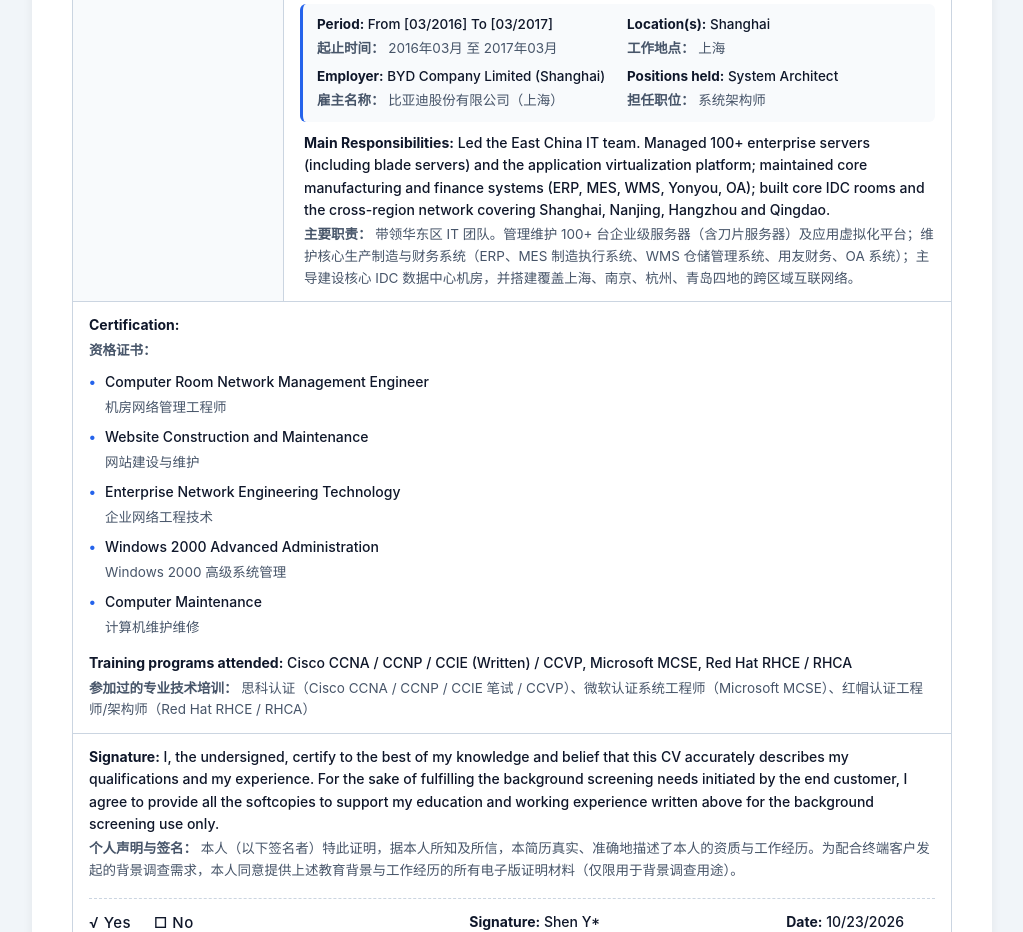
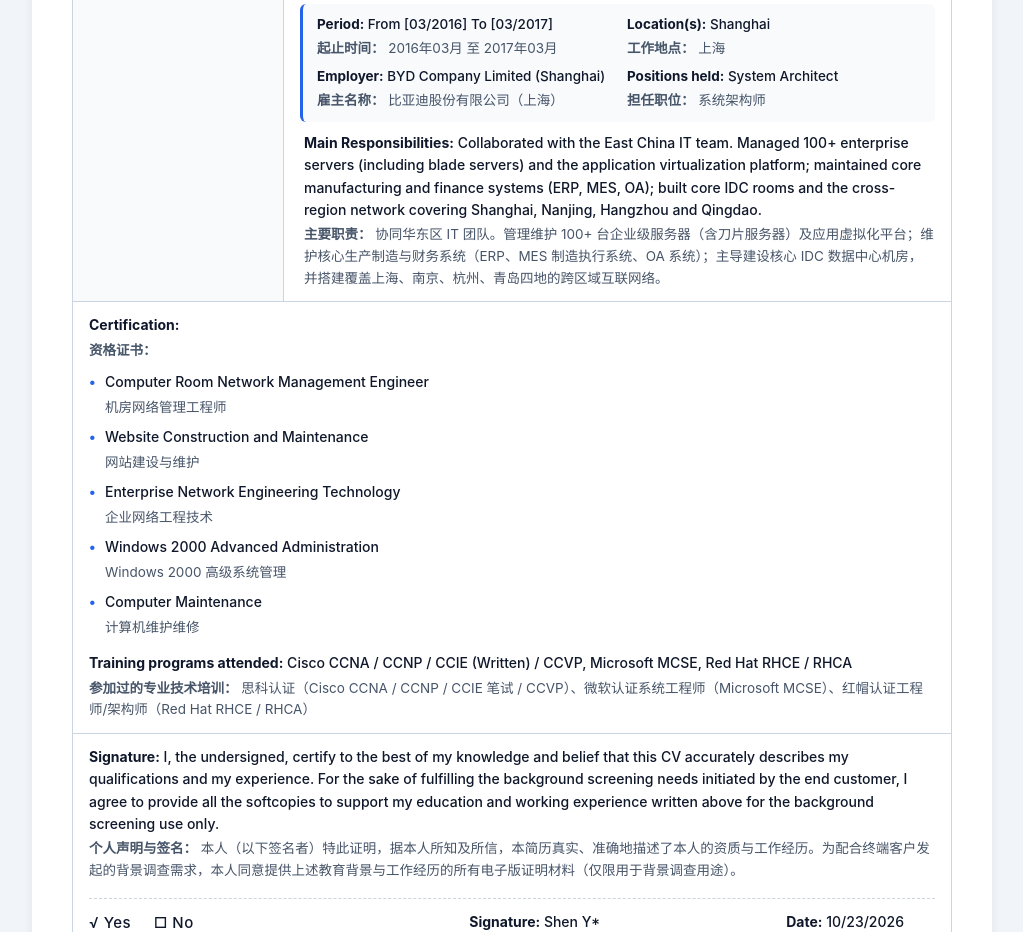
Before and after one commit to guiren88/cv, a plain HTML site: page index.html in a window 1280 px wide. Shown: the part 1880-2812 px from the top of the page, without its empty margins (128-1151 px from the left). Drawn offline with Linux system fonts and the light colour scheme.

Commit message:
Revise BYD responsibilities wording (EN & ZH)

```diff
--- a/index.html
+++ b/index.html
@@ -488,8 +488,8 @@
                 </div>
               </div>
               <div class="job-duty">
-                <span class="en"><strong>Main Responsibilities:</strong> Led the East China IT team. Managed 100+ enterprise servers (including blade servers) and the application virtualization platform; maintained core manufacturing and finance systems (ERP, MES, WMS, Yonyou, OA); built core IDC rooms and the cross-region network covering Shanghai, Nanjing, Hangzhou and Qingdao.</span>
-                <span class="zh"><strong>主要职责：</strong> 带领华东区 IT 团队。管理维护 100+ 台企业级服务器（含刀片服务器）及应用虚拟化平台；维护核心生产制造与财务系统（ERP、MES 制造执行系统、WMS 仓储管理系统、用友财务、OA 系统）；主导建设核心 IDC 数据中心机房，并搭建覆盖上海、南京、杭州、青岛四地的跨区域互联网络。</span>
+                <span class="en"><strong>Main Responsibilities:</strong> Collaborated with the East China IT team. Managed 100+ enterprise servers (including blade servers) and the application virtualization platform; maintained core manufacturing and finance systems (ERP, MES, OA); built core IDC rooms and the cross-region network covering Shanghai, Nanjing, Hangzhou and Qingdao.</span>
+                <span class="zh"><strong>主要职责：</strong> 协同华东区 IT 团队。管理维护 100+ 台企业级服务器（含刀片服务器）及应用虚拟化平台；维护核心生产制造与财务系统（ERP、MES 制造执行系统、OA 系统）；主导建设核心 IDC 数据中心机房，并搭建覆盖上海、南京、杭州、青岛四地的跨区域互联网络。</span>
               </div>
             </div>
           </td>
```
